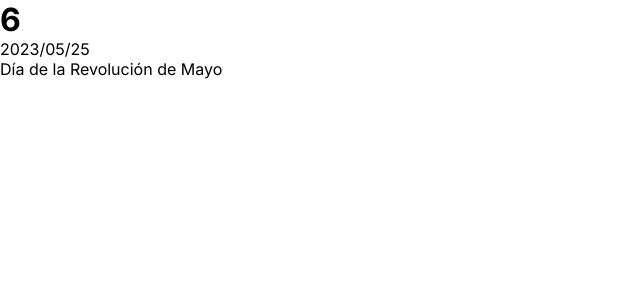
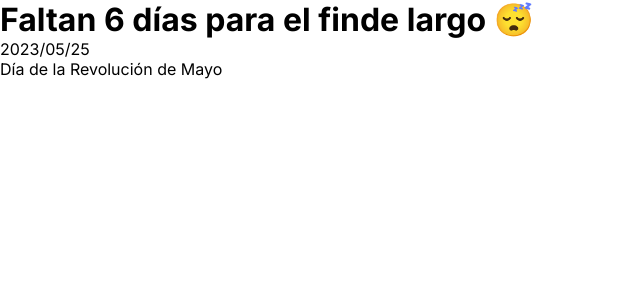
Before and after one commit to diegoandgonzalez/finde-largo, a Next.js app: page / in a window 1280 px wide. Shown: the top 300 px of the page, without its empty margins (0-640 px from the left). Built offline with nearby package versions, Linux system fonts and the light colour scheme.

Commit message:
change strings

```diff
--- a/app/page.js
+++ b/app/page.js
@@ -9,14 +9,12 @@ export default async function Home() {
       {
         data ?
           <>
-            <h1>{data.daysUntilHoliday}</h1>
+            <h1>Faltan {data.daysUntilHoliday} días para el finde largo 😴</h1>
             <p>{data.date}</p>
             <p>{data.description}</p>
           </>
           :
-          <h1>
-            Error
-          </h1>
+          <h1>Algo malió sal 🧂</h1>
       }
     </main>
   )
```
